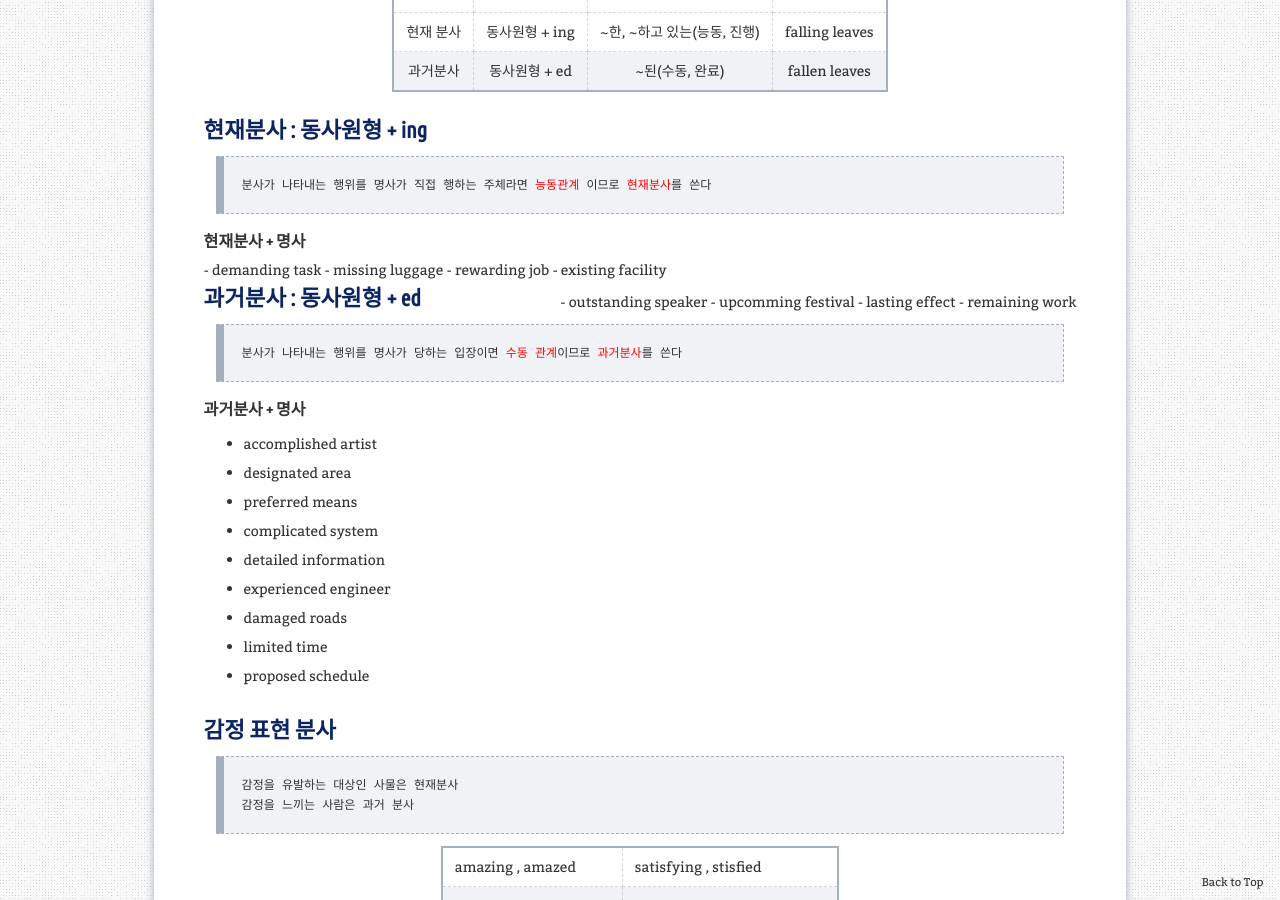
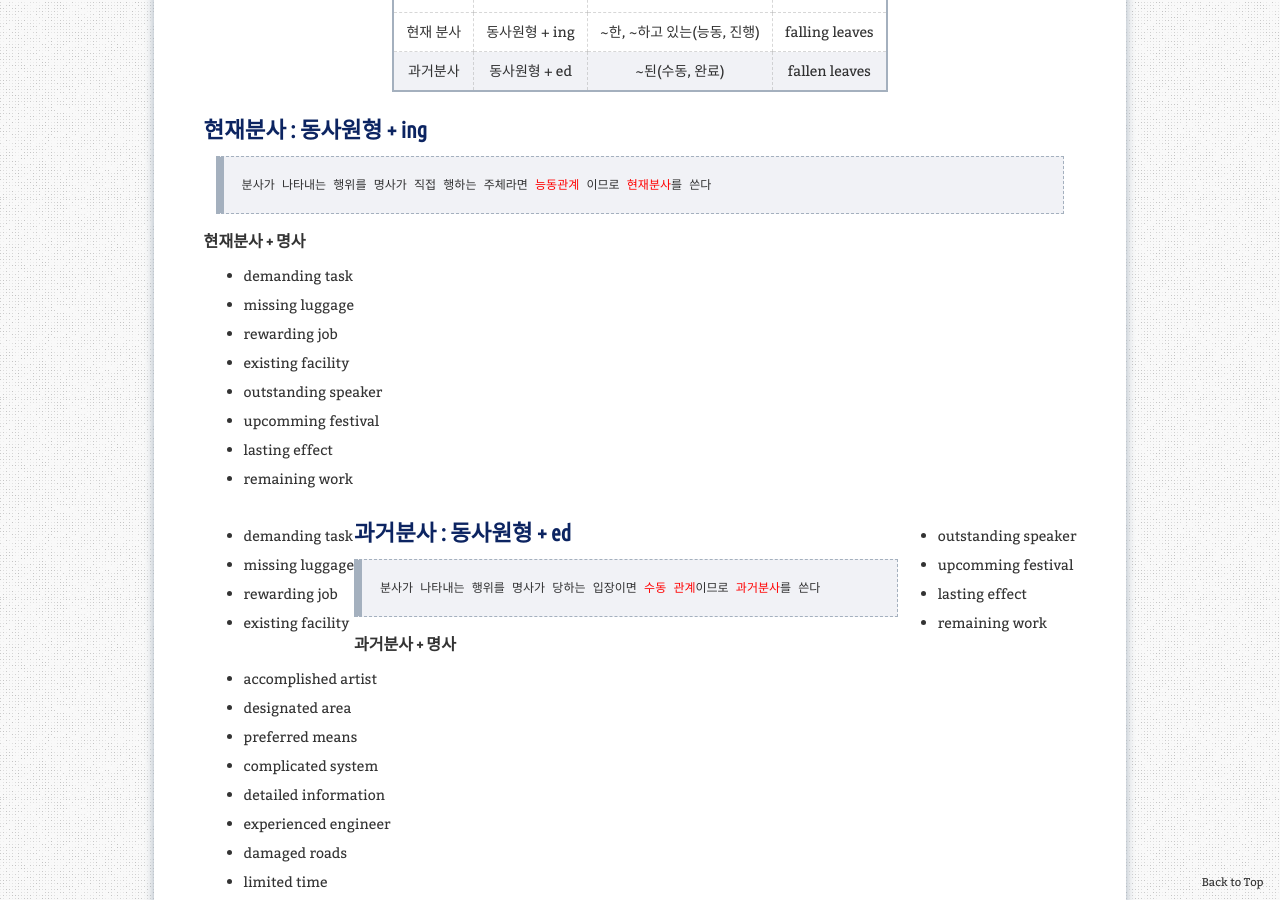
Before and after one commit to aristohyun/aristohyun.github.io, a Jekyll site: the page built from _posts/2021-12-31-TOEIC.md, in a window 1280 px wide and 900 px high, scrolled down 15001 px. Built offline with Jekyll 4.4.1, drawn with Linux system fonts in a browser that asks for light colours; comment, search, counter and statistics services are not loaded.

Commit message:
Update 2021-12-31-TOEIC.md

```diff
--- a/_posts/2021-12-31-TOEIC.md
+++ b/_posts/2021-12-31-TOEIC.md
@@ -559,18 +559,30 @@ be prohibited from
 
 #### 현재분사 + 명사
 
-<div class="pull-left" style="float: left;">
 - demanding task
 - missing luggage
 - rewarding job
 - existing facility
-</div>
-<div class="pull-right" style="float: right;">
 - outstanding speaker
 - upcomming festival
 - lasting effect
 - remaining work
 
+<div class="pull-left" style="float: left;">
+  <ul>
+    <li>demanding task</li>
+    <li>missing luggage</li>
+    <li>rewarding job</li>
+    <li>existing facility</li>
+  </ul>
+</div>
+<div class="pull-right" style="float: right;">
+  <ul>
+    <li>outstanding speaker</li>
+    <li>upcomming festival</li>
+    <li>lasting effect</li>
+    <li>remaining work</li>
+</ul>
 </div>
 
 
```
